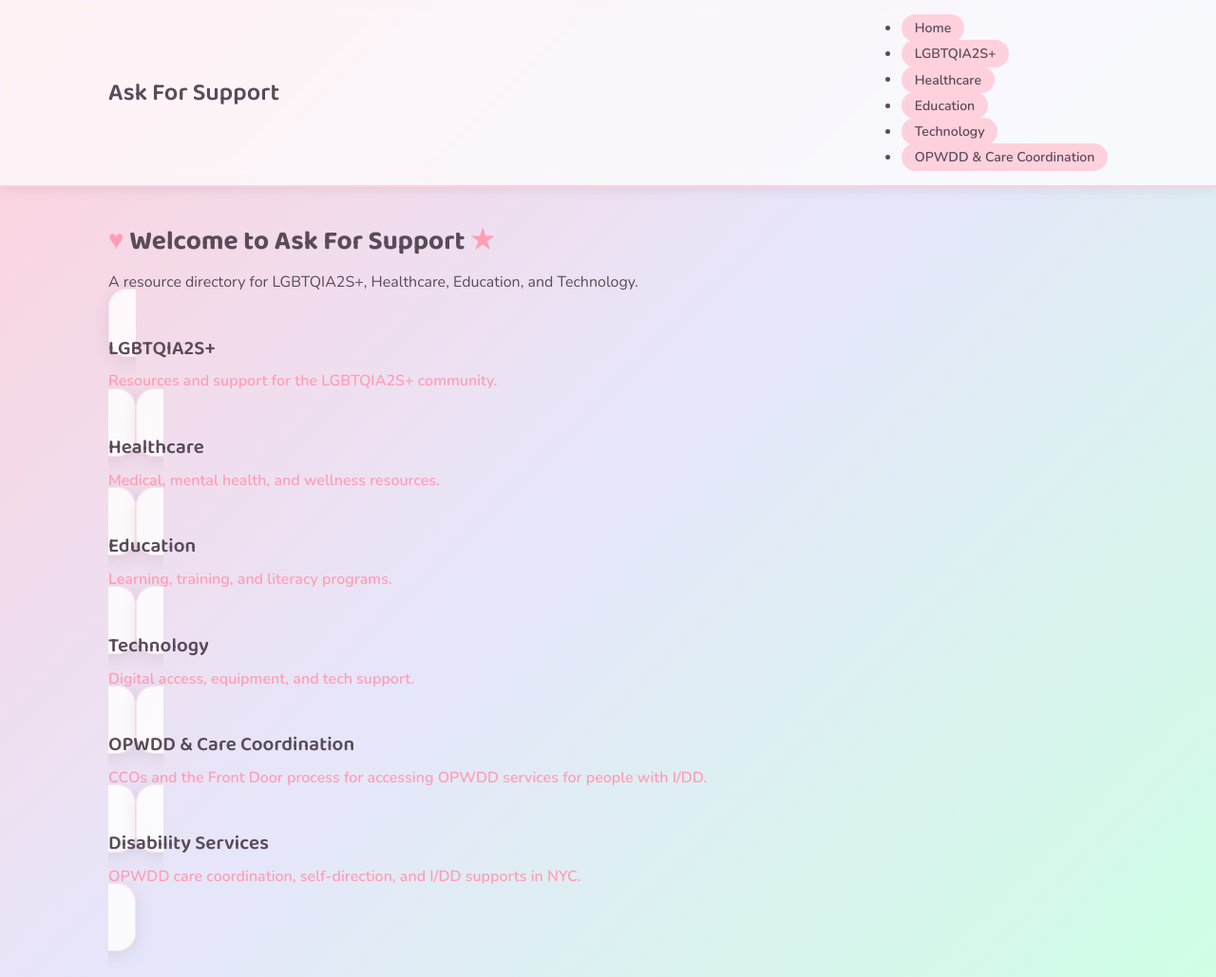
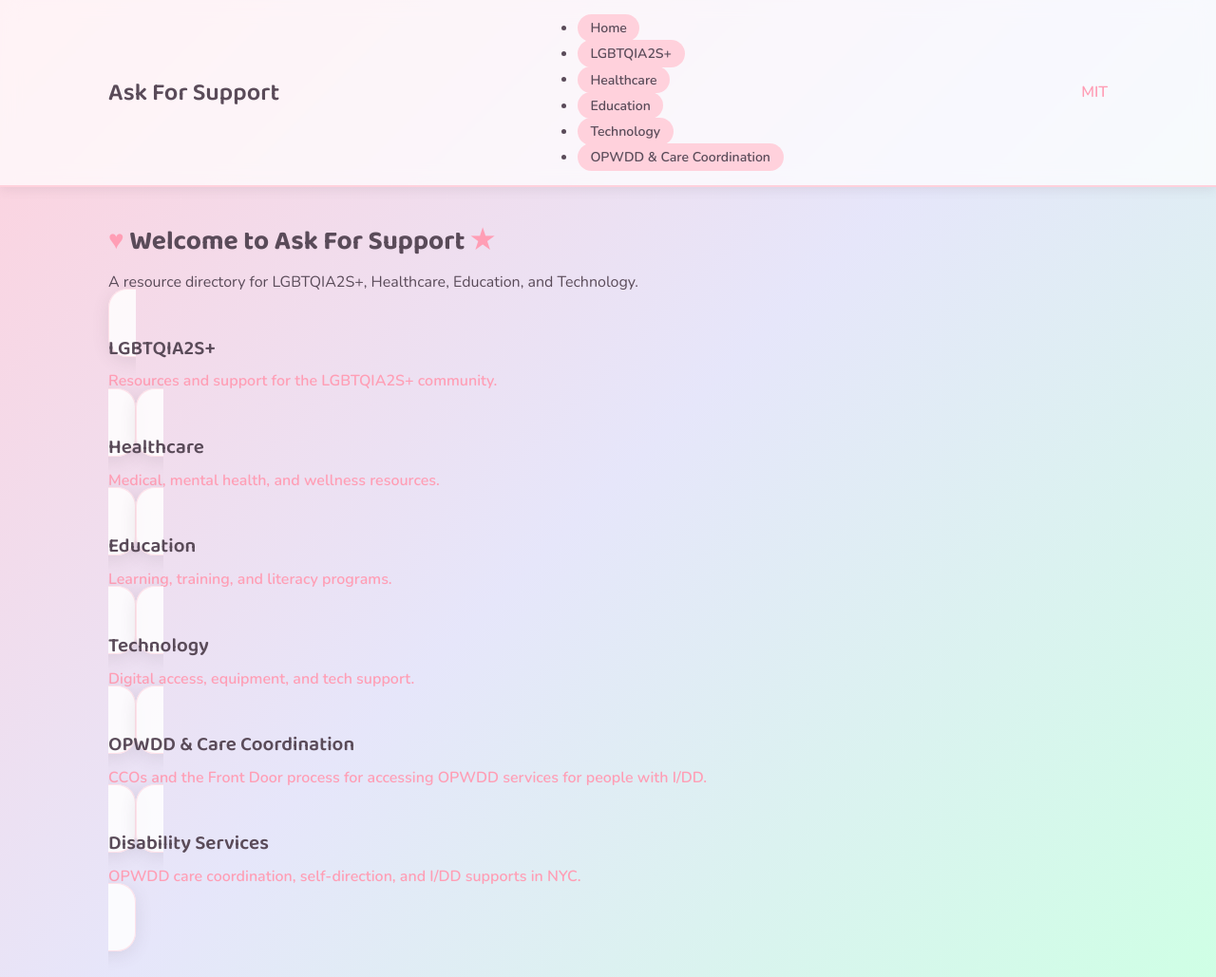
Before and after one commit to penelopethrock-cyber/askforsupport, a Jekyll site: the page built from index.html, in a window 1280 px wide and 1029 px high. Shown: the whole window at 95% size. Built offline with Jekyll 4.4.1, drawn with Linux system fonts in a browser that asks for light colours.

Commit message:
feat: add sitewide MIT license badge to header

```diff
--- a/_layouts/default.html
+++ b/_layouts/default.html
@@ -8,9 +8,14 @@
 </head>
 <body>
   <header class="site-header">
-    <div class="container">
+    <div class="container header-inner">
       <h1><a href="/">{{ site.title }}</a></h1>
       {% include nav.html %}
+      <a href="https://github.com/penelopethrock-cyber/askforsupport/blob/main/LICENSE"
+         class="mit-badge"
+         target="_blank"
+         rel="noopener"
+         aria-label="MIT License">MIT</a>
     </div>
   </header>
 
```
